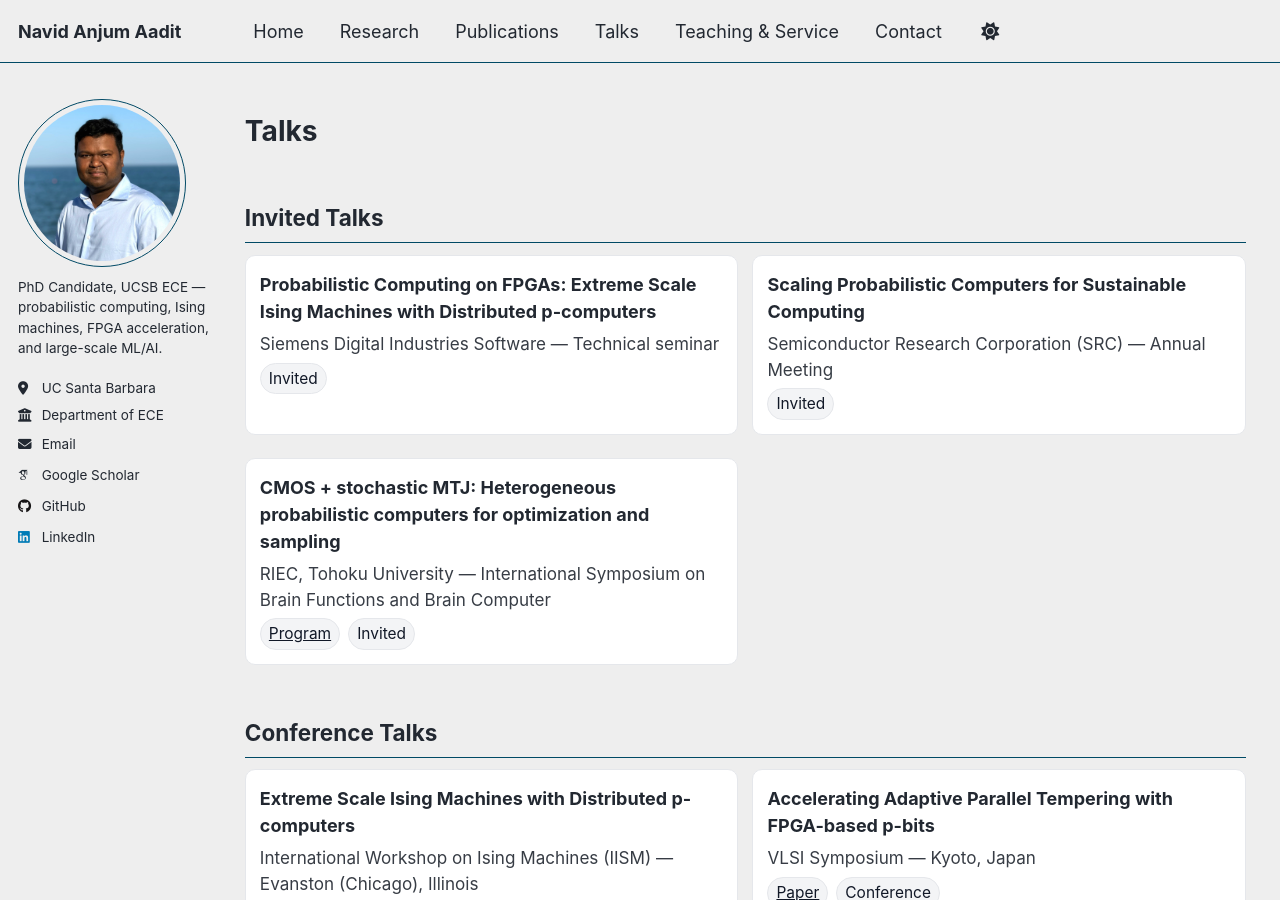
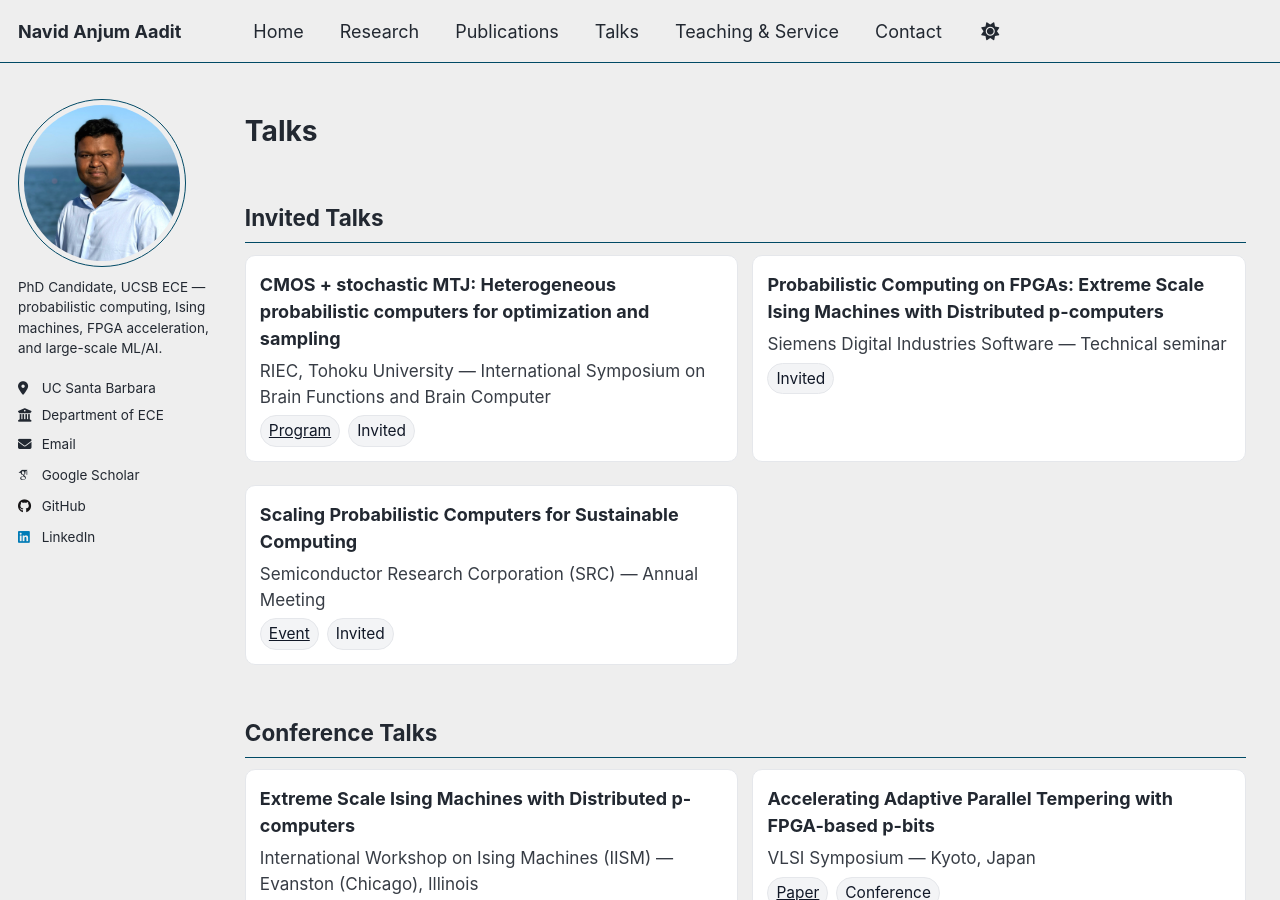
Before and after one commit to navidaadit/navidaadit.github.io, a Jekyll site: the page built from _pages/talks.md, in a window 1280 px wide and 900 px high. Built offline with Jekyll 4.4.1, drawn with Linux system fonts in a browser that asks for light colours; some web fonts are replaced.

Commit message:
Update talks.md

```diff
--- a/_pages/talks.md
+++ b/_pages/talks.md
@@ -25,6 +25,15 @@ author_profile: true
 <ul class="t-grid">
 
   <li class="t-card">
+    <div class="t-title">CMOS + stochastic MTJ: Heterogeneous probabilistic computers for optimization and sampling</div>
+    <div class="t-host">RIEC, Tohoku University — International Symposium on Brain Functions and Brain Computer</div>
+    <div class="t-links">
+      <a class="badge" href="https://www.nanospin.riec.tohoku.ac.jp/RIEC_Sympo/2023/program.html" target="_blank" rel="noopener">Program</a>
+      <span class="badge">Invited</span>
+    </div>
+  </li>
+
+  <li class="t-card">
     <div class="t-title">Probabilistic Computing on FPGAs: Extreme Scale Ising Machines with Distributed p-computers</div>
     <div class="t-host">Siemens Digital Industries Software — Technical seminar</div>
     <div class="t-links">
@@ -36,15 +45,7 @@ author_profile: true
     <div class="t-title">Scaling Probabilistic Computers for Sustainable Computing</div>
     <div class="t-host">Semiconductor Research Corporation (SRC) — Annual Meeting</div>
     <div class="t-links">
-      <span class="badge">Invited</span>
-    </div>
-  </li>
-
-  <li class="t-card">
-    <div class="t-title">CMOS + stochastic MTJ: Heterogeneous probabilistic computers for optimization and sampling</div>
-    <div class="t-host">RIEC, Tohoku University — International Symposium on Brain Functions and Brain Computer</div>
-    <div class="t-links">
-      <a class="badge" href="https://www.nanospin.riec.tohoku.ac.jp/RIEC_Sympo/2023/program.html" target="_blank" rel="noopener">Program</a>
+      <a class="badge" href="http://www.ausrc.org/index-230.html" target="_blank" rel="noopener">Event</a>
       <span class="badge">Invited</span>
     </div>
   </li>
```
